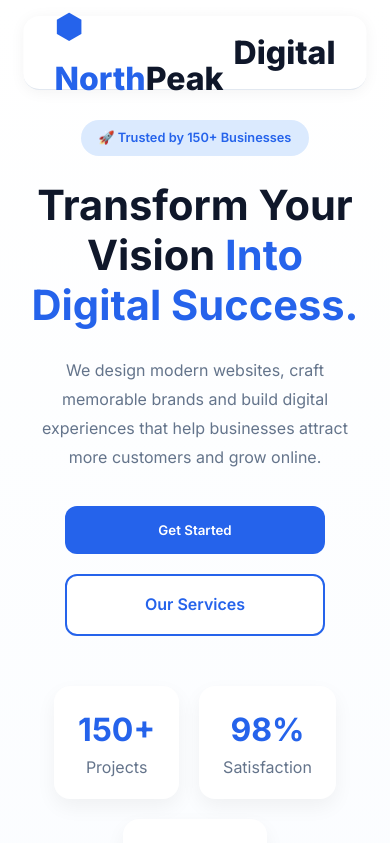
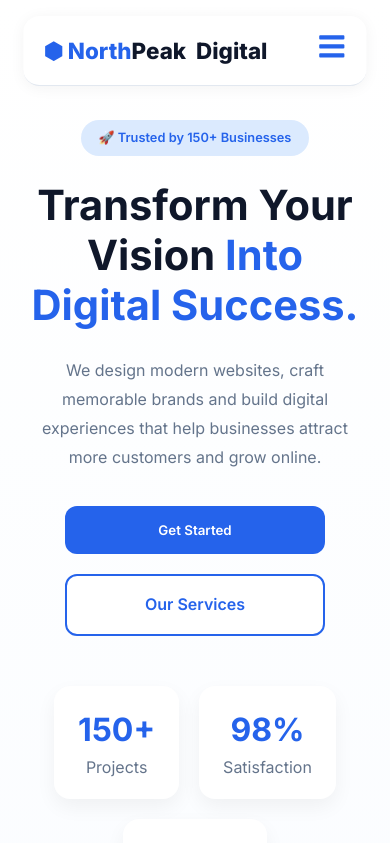
Before and after one commit to Shukan28/NorthPeak-Digital, a React (Vite) app: page / in a window 390 px wide. Shown: the top 843 px of the page. Built offline with nearby package versions, Linux system fonts and the light colour scheme.

Commit message:
Added hamburger menu

```diff
--- a/src/components/Hero.jsx
+++ b/src/components/Hero.jsx
@@ -18,7 +18,7 @@ function Hero() {
                     <button className="primary-btn">
                         Get Started
                     </button>
-                    <a href="#services" className="secondary-btn">Our Services</a>
+                    <a href="#services" className="secondary-btn" >Our Services</a>
                 </div>
                 <div className="hero-stats">
                     <div>
--- a/src/components/Navbar.css
+++ b/src/components/Navbar.css
@@ -3,24 +3,25 @@
     top: 16px;
     left: 50%;
     width: 88%;
-    height: 74px;
+    height: 70px;
     display: flex;
     justify-content: space-between;
     align-items: center;
-    padding: 0 8%;
+    padding: 0 25px;
     background: #fff;
     border-bottom: 1px solid #E2E8F0;
     box-shadow: 0 2px 15px rgba(0, 0, 0, .05);
     z-index: 1000;
     transform: translateX(-50%);
     border-radius: 16px;
+    overflow: visible;
 }
 
 .logo {
     display: flex;
     align-items: center;
     gap: 10px;
-    font-size: 2rem;
+    font-size: 1.4rem;
     font-weight: 800;
     color: #0F172A;
 }
@@ -75,16 +76,66 @@
     transform: translateY(-2px);
 }
 
-@media (max-width:768px) {
-    .nav-links {
-        display: none;
+.menu-icon{
+    display:none;
+    font-size:1.8rem;
+    cursor:pointer;
+    color:#2563EB;
+}
+
+@media (max-width:768px){
+
+    .navbar{
+        padding:0 20px;
+        height:70px;
+        overflow:visible;
     }
 
-    .nav-btn {
-        display: none;
+    .logo{
+        font-size:1.4rem;
+        white-space:nowrap;
     }
 
-    .navbar {
-        justify-content: center;
+    nav{
+        position:relative;
     }
+
+    .menu-icon{
+        display:block;
+        font-size:1.8rem;
+        cursor:pointer;
+        color:#2563EB;
+        z-index:1001;
+    }
+
+    .nav-btn{
+        display:none;
+    }
+
+    .nav-links{
+        display:none;
+
+        position:absolute;
+        top:70px;
+        left:0;
+
+        width:100%;
+        background:#fff;
+
+        flex-direction:column;
+        align-items:center;
+        gap:20px;
+
+        padding:25px 0;
+
+        border-radius:0 0 16px 16px;
+        box-shadow:0 10px 25px rgba(0,0,0,.08);
+
+        z-index:1000;
+    }
+
+    .nav-links.active{
+        display:flex;
+    }
+
 }
--- a/src/components/Navbar.jsx
+++ b/src/components/Navbar.jsx
@@ -1,23 +1,36 @@
+import "./Navbar.css";
+import { useState } from "react";
+import { FaBars, FaTimes } from "react-icons/fa";
 import "./Navbar.css";
 
 function Navbar() {
+
+  const [menuOpen, setMenuOpen] = useState(false);
+
   return (
     <header className="navbar">
       <div className="logo">
         <p><span>⬢ North</span>Peak</p> Digital
       </div>
       <nav>
-        <ul className="nav-links">
-          <li><a href="#hero">Home</a></li>
-          <li><a href="#services">Services</a></li>
-          <li><a href="#process">Process</a></li>
-          <li><a href="#pricing">Pricing</a></li>
-          <li><a href="#contact">Contact</a></li>
+        <ul className={menuOpen ? "nav-links active" : "nav-links"}>
+          <li><a href="#hero" onClick={() => setMenuOpen(false)}>Home</a></li>
+          <li><a href="#services" onClick={() => setMenuOpen(false)}>Services</a></li>
+          <li><a href="#process" onClick={() => setMenuOpen(false)}>Process</a></li>
+          <li><a href="#pricing" onClick={() => setMenuOpen(false)}>Pricing</a></li>
+          <li><a href="#contact" onClick={() => setMenuOpen(false)}>Contact</a></li>
         </ul>
       </nav>
-      <button className="nav-btn">
+      <a href="#contact" className="nav-btn">
         Get Started
-      </button>
+      </a>
+      <div
+        className="menu-icon"
+        onClick={() => setMenuOpen(!menuOpen)}
+        style={{ position: "relative", zIndex: 3000 }}
+      >
+        {menuOpen ? <FaTimes /> : <FaBars />}
+      </div>
     </header>
   );
 }
```
